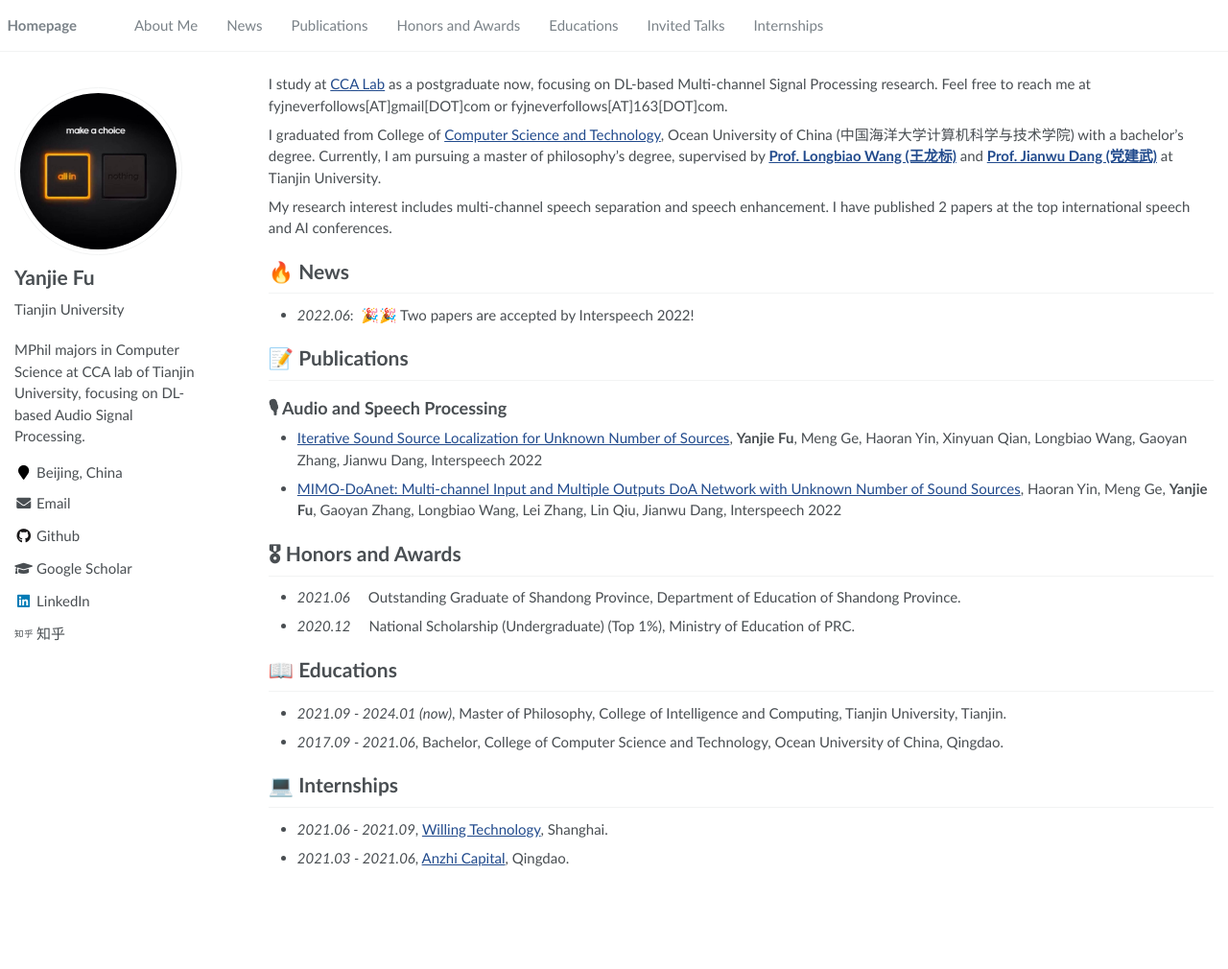
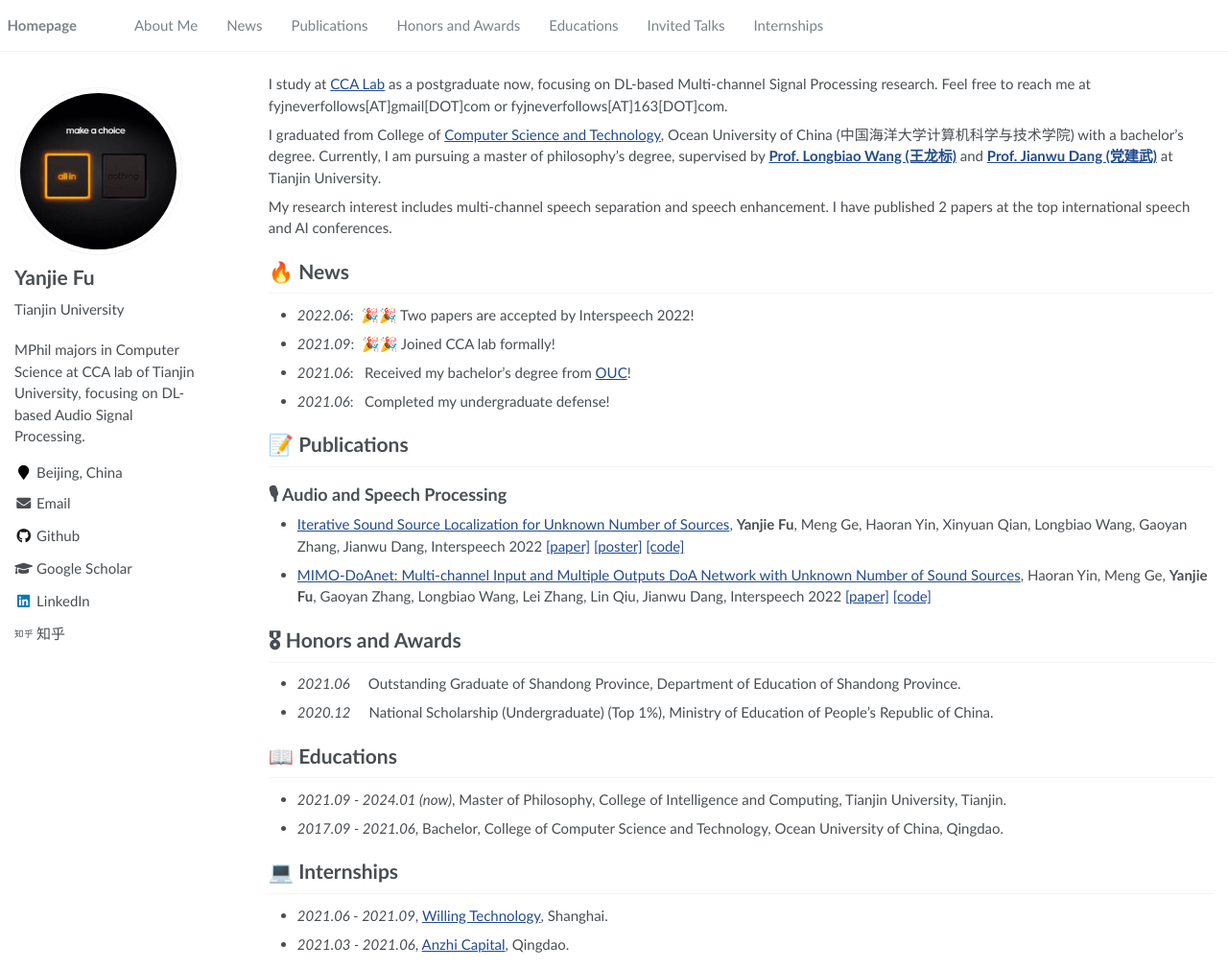
Before and after one commit to FYJNEVERFOLLOWS/FYJNEVERFOLLOWS.github.io, a Jekyll site: the page built from _pages/about.md, in a window 1280 px wide and 1010 px high. Shown: the whole window at 96% size. Built offline with Jekyll 4.4.1, drawn with Linux system fonts in a browser that asks for light colours.

Commit message:
update1005

```diff
--- a/_pages/about.md
+++ b/_pages/about.md
@@ -23,17 +23,20 @@ My research interest includes multi-channel speech separation and speech enhance
 
 # 🔥 News
 - *2022.06*: &nbsp;🎉🎉 Two papers are accepted by Interspeech 2022!
+- *2021.09*: &nbsp;🎉🎉 Joined CCA lab formally!
+- *2021.06*: &nbsp; Received my bachelor's degree from [OUC](http://www.ouc.edu.cn/main.htm)!
+- *2021.06*: &nbsp; Completed my undergraduate defense!
 
 # 📝 Publications
 
 ## 🎙 Audio and Speech Processing
-- [Iterative Sound Source Localization for Unknown Number of Sources](https://www.isca-speech.org/archive/interspeech_2022/fu22c_interspeech.html), **Yanjie Fu**, Meng Ge, Haoran Yin, Xinyuan Qian, Longbiao Wang, Gaoyan Zhang, Jianwu Dang, Interspeech 2022
-- [MIMO-DoAnet: Multi-channel Input and Multiple Outputs DoA Network with Unknown Number of Sound Sources](https://www.isca-speech.org/archive/interspeech_2022/yin22b_interspeech.html), Haoran Yin, Meng Ge, **Yanjie Fu**, Gaoyan Zhang, Longbiao Wang, Lei Zhang, Lin Qiu, Jianwu Dang, Interspeech 2022
+- [Iterative Sound Source Localization for Unknown Number of Sources](https://www.isca-speech.org/archive/interspeech_2022/fu22c_interspeech.html), **Yanjie Fu**, Meng Ge, Haoran Yin, Xinyuan Qian, Longbiao Wang, Gaoyan Zhang, Jianwu Dang, Interspeech 2022 [[paper]](https://www.isca-speech.org/archive/interspeech_2022/fu22c_interspeech.html) [[poster]](https://drive.google.com/file/d/1TpxvtH9qwZCaqP2NnKhQ4FAzZqJj83EM/view?usp=sharing) [[code]](https://github.com/FYJNEVERFOLLOWS/ISSL)
+- [MIMO-DoAnet: Multi-channel Input and Multiple Outputs DoA Network with Unknown Number of Sound Sources](https://www.isca-speech.org/archive/interspeech_2022/yin22b_interspeech.html), Haoran Yin, Meng Ge, **Yanjie Fu**, Gaoyan Zhang, Longbiao Wang, Lei Zhang, Lin Qiu, Jianwu Dang, Interspeech 2022 [[paper]](https://www.isca-speech.org/archive/interspeech_2022/yin22b_interspeech.html) [[code]](https://github.com/TJU-haoran/VCTK-16k-simulated)
 
 
 # 🎖 Honors and Awards
 - *2021.06* &emsp; Outstanding Graduate of Shandong Province, Department of Education of Shandong Province.
-- *2020.12* &emsp; National Scholarship (Undergraduate) (Top 1%), Ministry of Education of PRC.
+- *2020.12* &emsp; National Scholarship (Undergraduate) (Top 1%), Ministry of Education of People's Republic of China.
 
 
 # 📖 Educations
```
